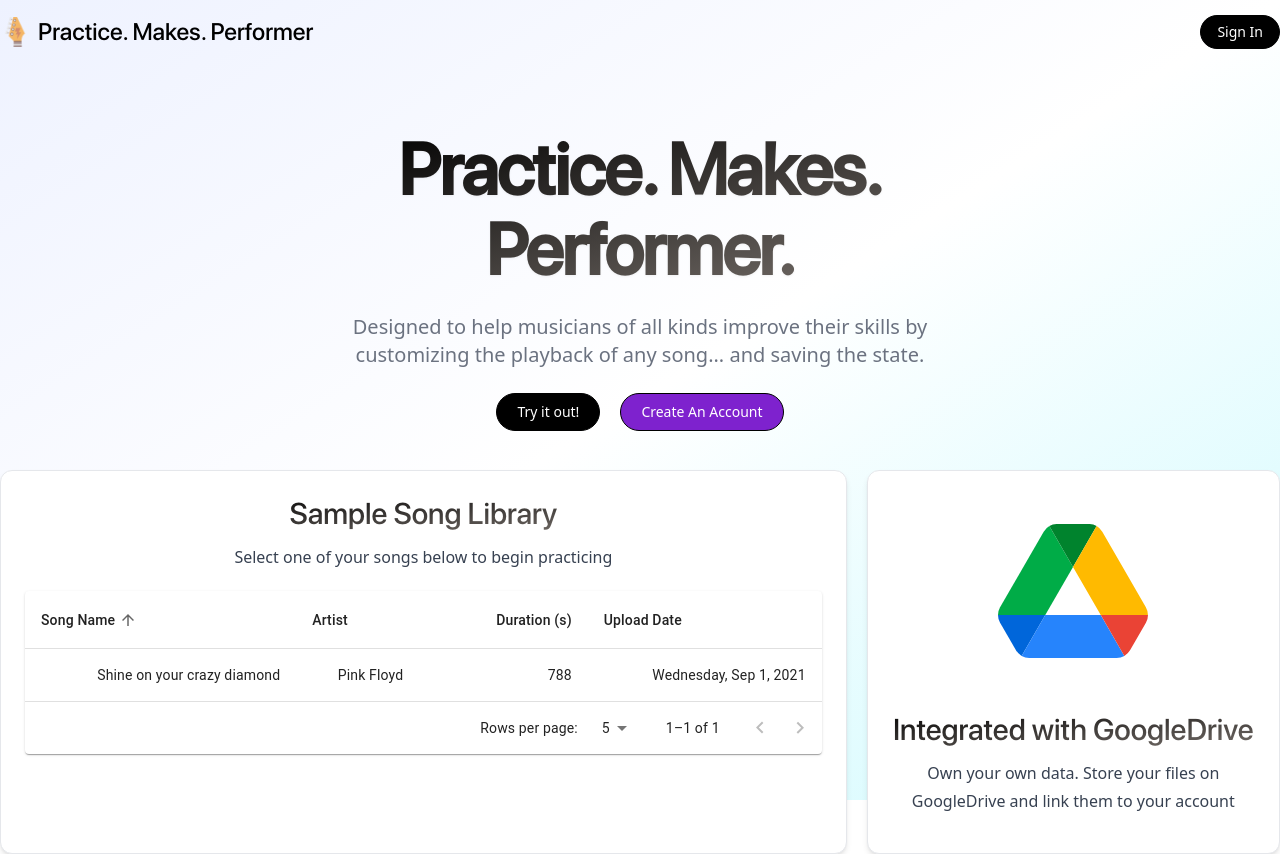
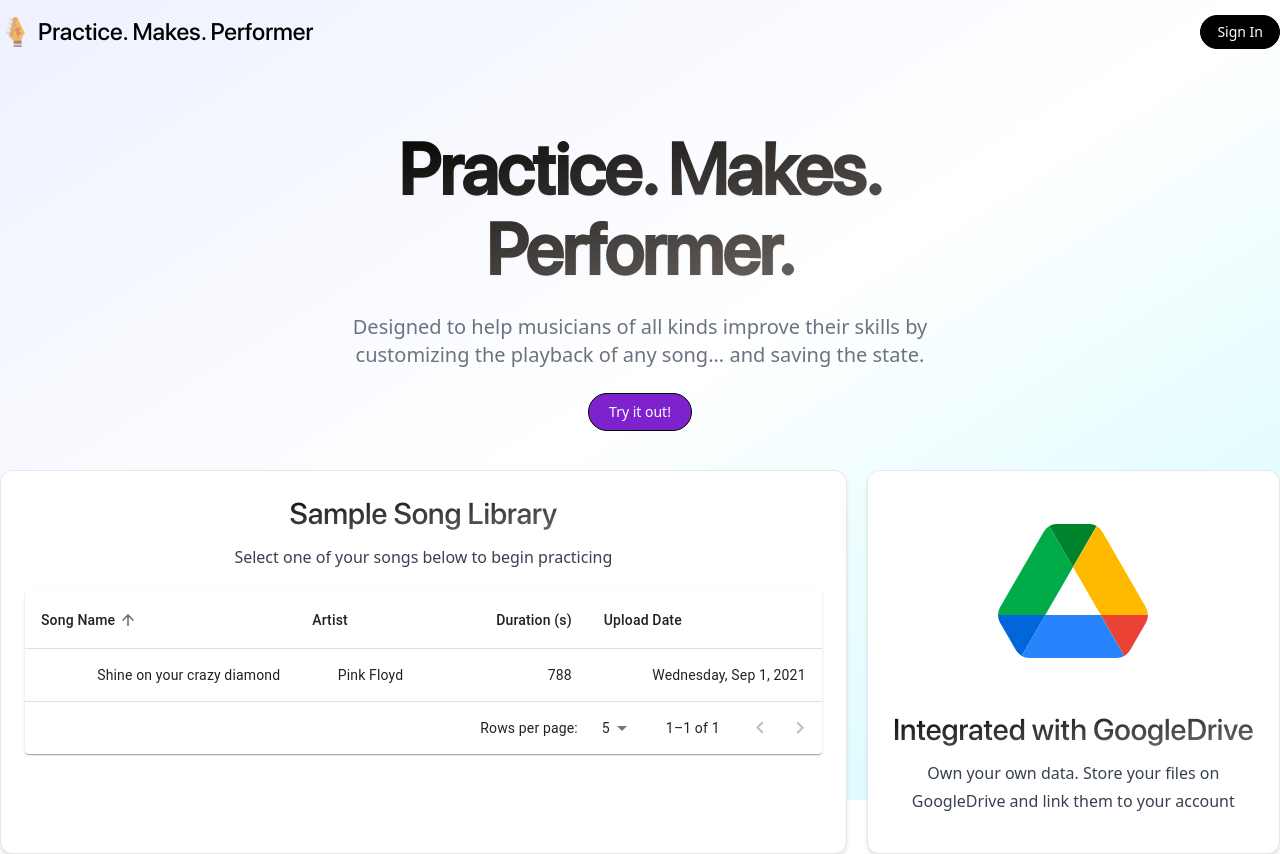
Before and after one commit to robertdavidwest/practice-makes-performer, a Next.js app: page / in a window 1280 px wide. Shown: the top 854 px of the page. Built offline with nearby package versions, Linux system fonts and the light colour scheme; no server answers.

Commit message:
removing sign up button, its more trouble than its worth if users cant even sign up this way

```diff
--- a/pages/api/auth/signin.ts
+++ /dev/null
@@ -1,11 +0,0 @@
-import { handleLogin } from "@auth0/nextjs-auth0";
-import { NextApiRequest, NextApiResponse } from "next";
-
-const signupHandler = (req: NextApiRequest, res: NextApiResponse) =>
-  handleLogin(req, res, {
-    authorizationParams: {
-      screen_hint: "signup",
-    },
-  });
-
-export default signupHandler;
--- a/pages/index.tsx
+++ b/pages/index.tsx
@@ -60,16 +60,10 @@ export default function Home() {
           variants={FADE_DOWN_ANIMATION_VARIANTS}
         >
           <Link
-            className="group flex max-w-fit items-center justify-center space-x-2 rounded-full border border-black bg-black px-5 py-2 text-sm text-white transition-colors hover:bg-white hover:text-black"
+            className="group flex max-w-fit items-center justify-center space-x-2 rounded-full border border-black bg-purple-700 px-5 py-2 text-sm text-white transition-colors hover:bg-white hover:text-black"
             href="/demoSongs/0"
           >
             <p>Try it out!</p>
-          </Link>
-          <Link
-            className="group flex max-w-fit cursor-pointer items-center justify-center space-x-2 rounded-full border border-black bg-purple-700 px-5 py-2 text-sm text-white transition-colors hover:bg-white hover:text-black"
-            href="/api/auth/signin"
-          >
-            <p>Create An Account</p>
           </Link>
         </motion.div>
       </motion.div>
```
